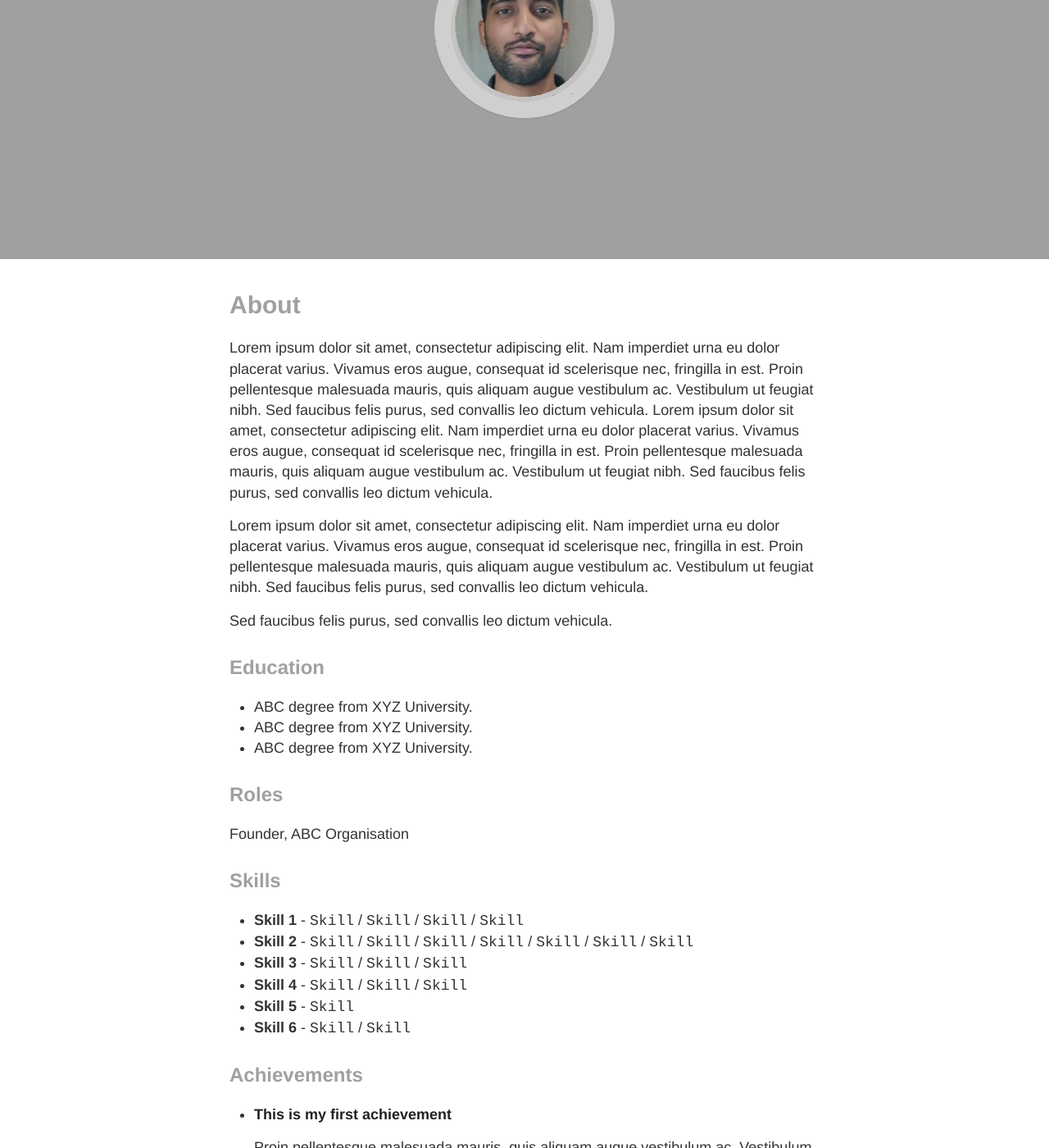
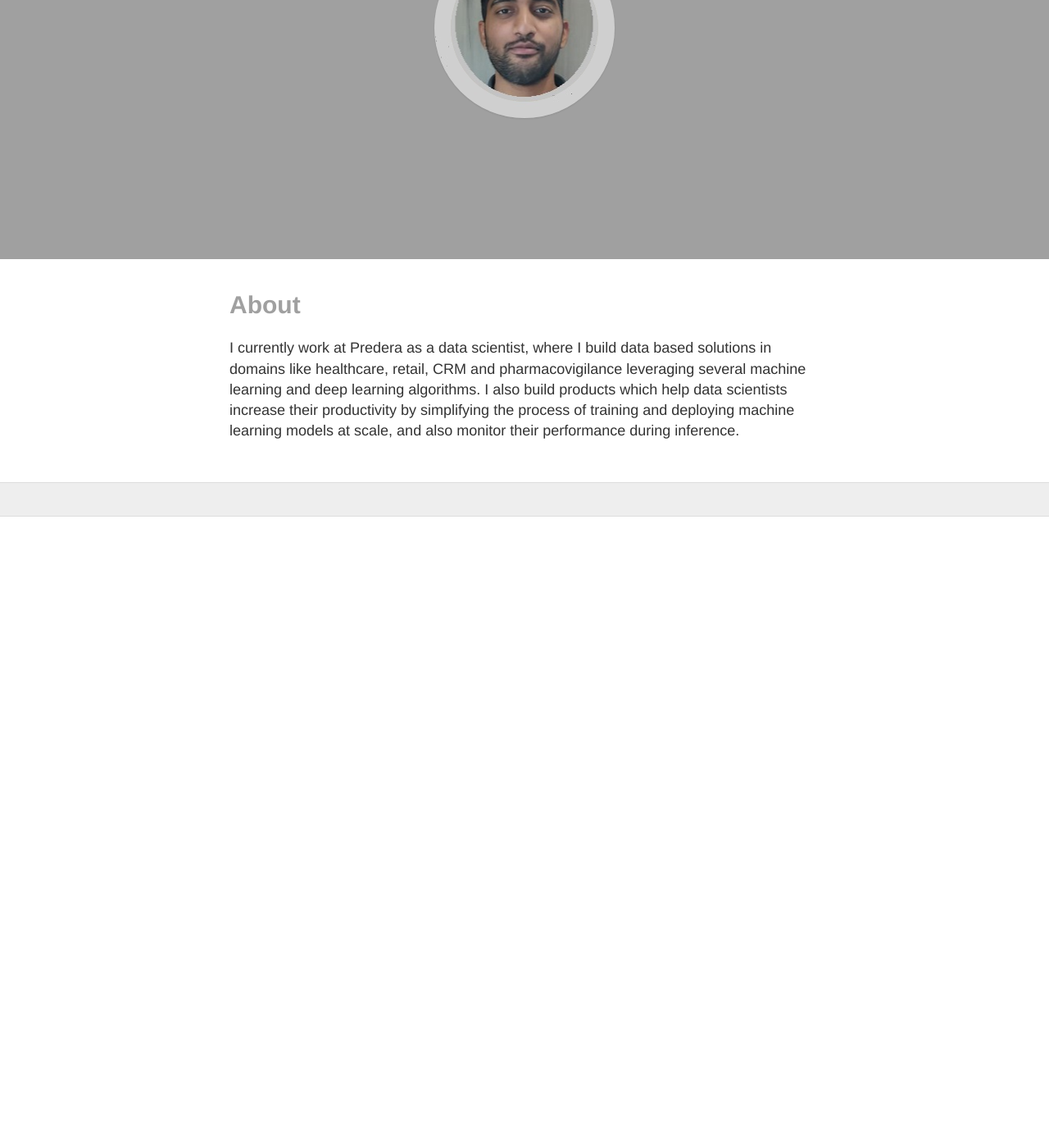
Before and after one commit to vivekka93/vivekka93.github.io, a Jekyll site: the page built from about.md, in a window 1280 px wide and 1400 px high, scrolled down 375 px. Shown: the whole window at 82% size. Built offline with Jekyll 4.4.1, drawn with Linux system fonts in a browser that asks for light colours; nearby versions of some CDN libraries; after the commit the page ends 1005 px from its top, so only the background shows below that; some of the changed text lies outside the part shown.

Commit message:
Updated readme

```diff
--- a/about.md
+++ b/about.md
@@ -3,53 +3,7 @@ layout: page
 title: About
 permalink: /about/
 ---
-
-Lorem ipsum dolor sit amet, consectetur adipiscing elit. Nam imperdiet urna eu dolor placerat varius. Vivamus eros augue, consequat id scelerisque nec, fringilla in est. Proin pellentesque malesuada mauris, quis aliquam augue vestibulum ac. Vestibulum ut feugiat nibh. Sed faucibus felis purus, sed convallis leo dictum vehicula. Lorem ipsum dolor sit amet, consectetur adipiscing elit. Nam imperdiet urna eu dolor placerat varius. Vivamus eros augue, consequat id scelerisque nec, fringilla in est. Proin pellentesque malesuada mauris, quis aliquam augue vestibulum ac. Vestibulum ut feugiat nibh. Sed faucibus felis purus, sed convallis leo dictum vehicula.
-
-Lorem ipsum dolor sit amet, consectetur adipiscing elit. Nam imperdiet urna eu dolor placerat varius. Vivamus eros augue, consequat id scelerisque nec, fringilla in est. Proin pellentesque malesuada mauris, quis aliquam augue vestibulum ac. Vestibulum ut feugiat nibh. Sed faucibus felis purus, sed convallis leo dictum vehicula.
-
-Sed faucibus felis purus, sed convallis leo dictum vehicula.
-
-## Education
-
-* ABC degree from XYZ University.
-* ABC degree from XYZ University.
-* ABC degree from XYZ University.
-
-## Roles
-
-Founder, ABC Organisation
-
-## Skills
-
-* **Skill 1** - `Skill` / `Skill` / `Skill` / `Skill`
-* **Skill 2** - `Skill` / `Skill` / `Skill` / `Skill` / `Skill` / `Skill` / `Skill`
-* **Skill 3** - `Skill` / `Skill` / `Skill`
-* **Skill 4** - `Skill` / `Skill` / `Skill`
-* **Skill 5** - `Skill`
-* **Skill 6** - `Skill` / `Skill`
-
-
-## Achievements
-
-
-* [**This is my first achievement**](#)
-
-   Proin pellentesque malesuada mauris, quis aliquam augue vestibulum ac. Vestibulum ut feugiat nibh. Sed faucibus felis purus, sed convallis leo dictum vehicula.
-
-***
-
-* [**This is my second achievement**](#)
-
-    Proin pellentesque malesuada mauris, quis aliquam augue vestibulum ac. Vestibulum ut feugiat nibh. Sed faucibus felis purus, sed convallis leo dictum vehicula.
-
-***
-
-* [**This is my third achievement**](#)
-
-   Proin pellentesque malesuada mauris, quis aliquam augue vestibulum ac. Vestibulum ut feugiat nibh. Sed faucibus felis purus, sed convallis leo dictum vehicula
-
-
-## Contact me
-
-[vivek.ka93@gmail.com](mailto:vivek.ka93@gmail.com)
+I currently work at Predera as a data scientist, where I build data based solutions in domains like healthcare, retail,
+CRM and pharmacovigilance leveraging several machine learning and deep learning algorithms. I also build products which
+help data scientists increase their productivity by simplifying the process of training and deploying machine learning
+models at scale, and also monitor their performance during inference.
```
